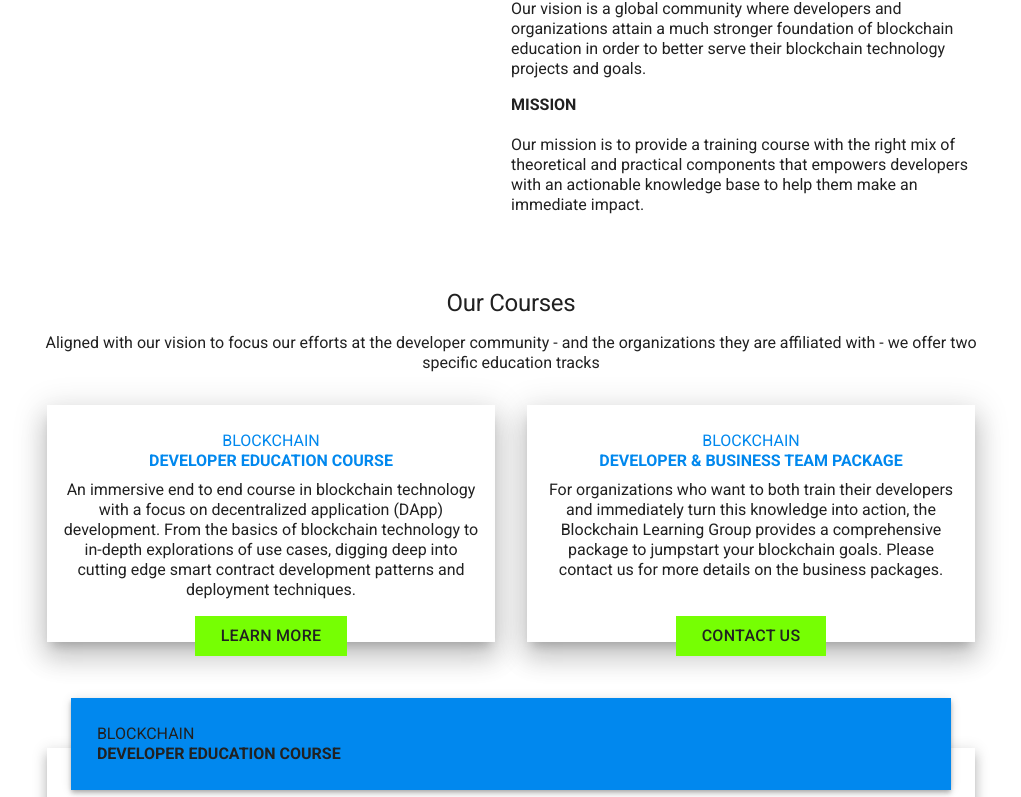
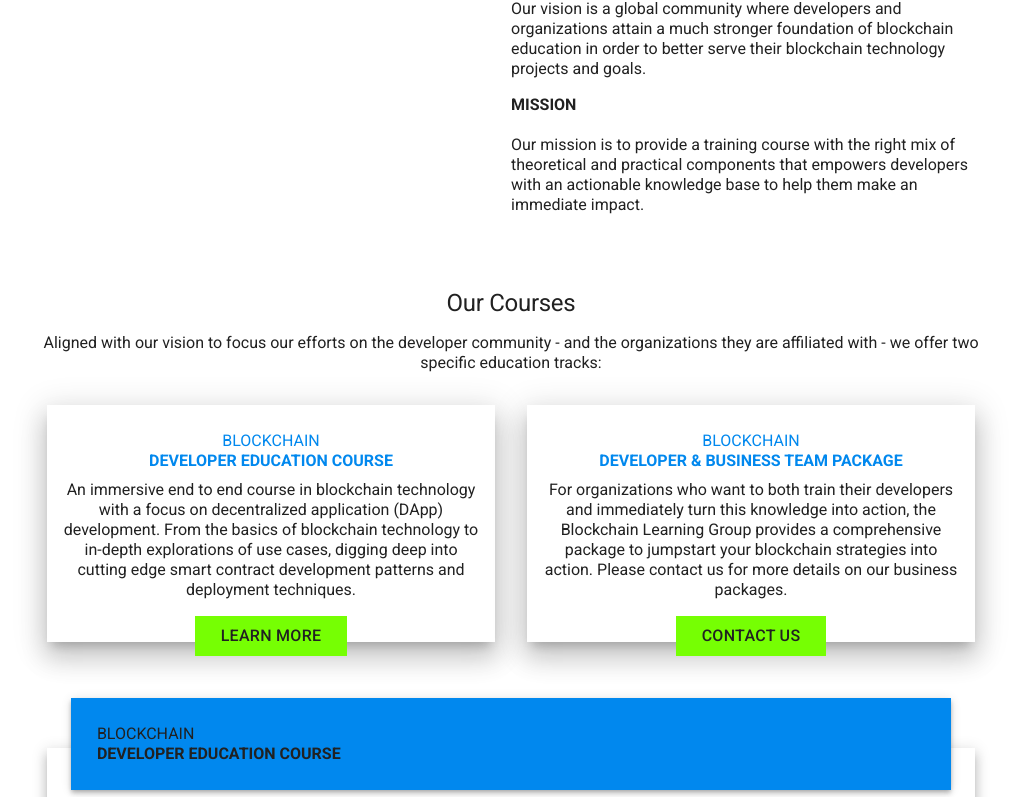
Before and after one commit to Blockchain-Learning-Group/Blockchain-Learning-Group.github.io, a React (Create React App) app: page / in a window 1280 px wide. Shown: the part 521-1318 px from the top of the page, without its empty margins (129-1150 px from the left). Built offline with nearby package versions, Linux system fonts and the light colour scheme.

Commit message:
update(Courses): as per copy

```diff
--- a/src/components/Courses.jsx
+++ b/src/components/Courses.jsx
@@ -6,7 +6,7 @@ export default class extends React.Component {
             <section id="Courses">
                 <header>
                     <h3>Our Courses</h3>
-                    <p>Aligned with our vision to focus our efforts at the developer community - and the organizations they are affiliated with - we offer two specific education tracks</p>
+                    <p>Aligned with our vision to focus our efforts on the developer community - and the organizations they are affiliated with - we offer two specific education tracks:</p>
 
                     <ul>
                         <li className="mdc-elevation--z16">
@@ -32,7 +32,7 @@ export default class extends React.Component {
                                 </div>
                             </header>
                             <div>
-                                <p>For organizations who want to both train their developers and immediately turn this knowledge into action, the Blockchain Learning Group provides a comprehensive package to jumpstart your blockchain goals. Please contact us for more details on the business packages.</p>
+                                <p>For organizations who want to both train their developers and immediately turn this knowledge into action, the Blockchain Learning Group provides a comprehensive package to jumpstart your blockchain strategies into action. Please contact us for more details on our business packages.</p>
                             </div>
                             <footer>
                                 <a href="#CONTACTUS">CONTACT US</a>
@@ -77,11 +77,11 @@ export default class extends React.Component {
                                     <ul>
                                         <li>Enthusiasm and a genuine passion for Blockchain technology</li>
                                         <li>Software development experience is a plus</li>
-                                        <li>Laptop, Ubuntu preferred,  Mac / Windows OK</li>
+                                        <li>Laptop, Ubuntu preferred, Mac / Windows OK</li>
                                     </ul>
 
                                     <h5>OUTCOMES</h5>
-                                    <p>All participants will gain a deep understanding of Blockchain technology, how it works, the ever growing landscape, cryptocurrencies and ICOs, and most importantly, hands-on experience with full stack DApp development.  Participants will have successfully built, tested and deployed several smart contracts as well as a full stack DApp.</p>
+                                    <p>All participants will gain a deep understanding of Blockchain technology, how it works, the ever growing landscape, cryptocurrencies and ICOs, and most importantly, hands-on experience with full stack DApp development. Participants will have successfully built, tested and deployed several smart contracts as well as a full stack DApp.</p>
                                 </footer>
                             </div>
                         </li>
```
